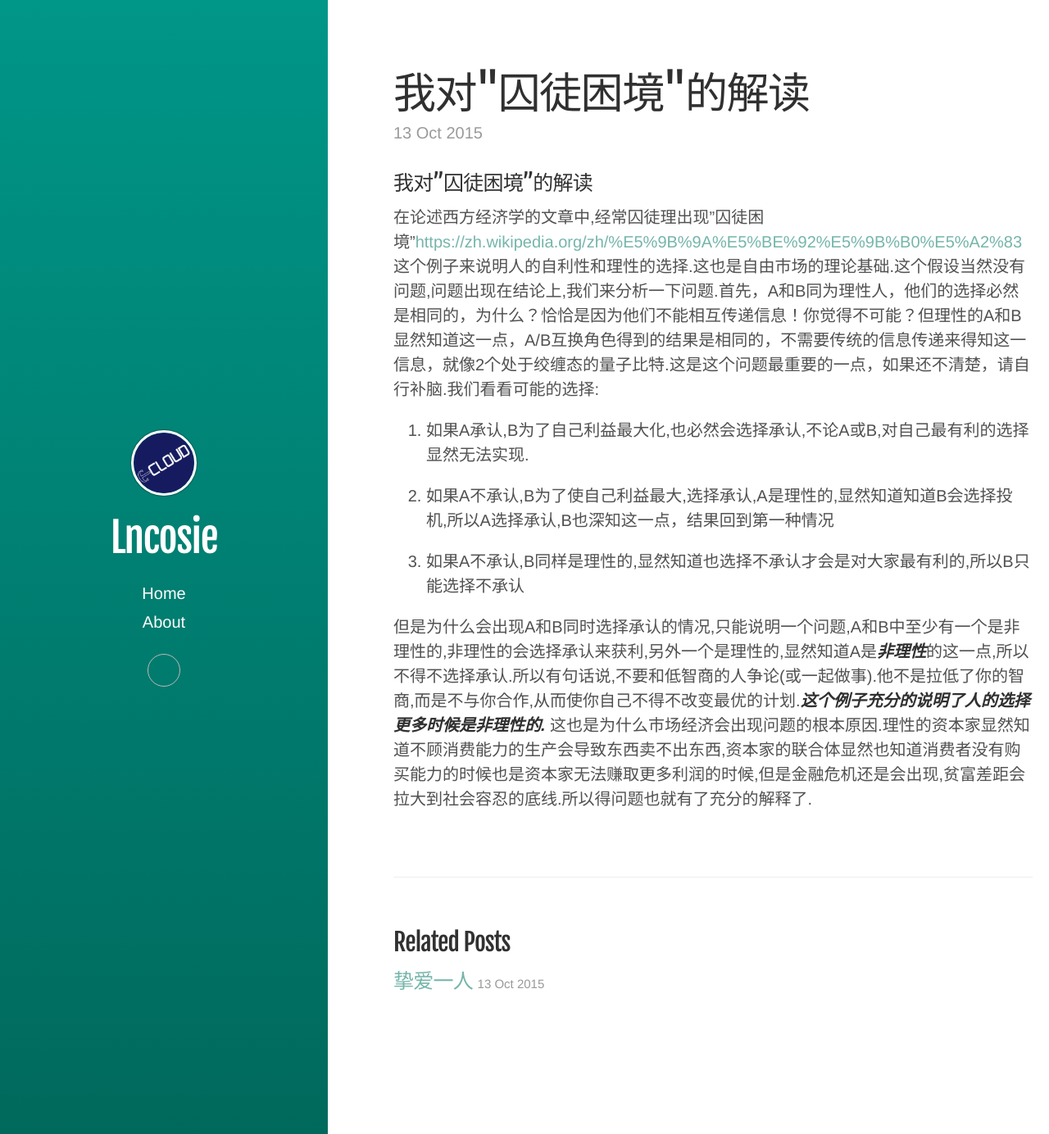
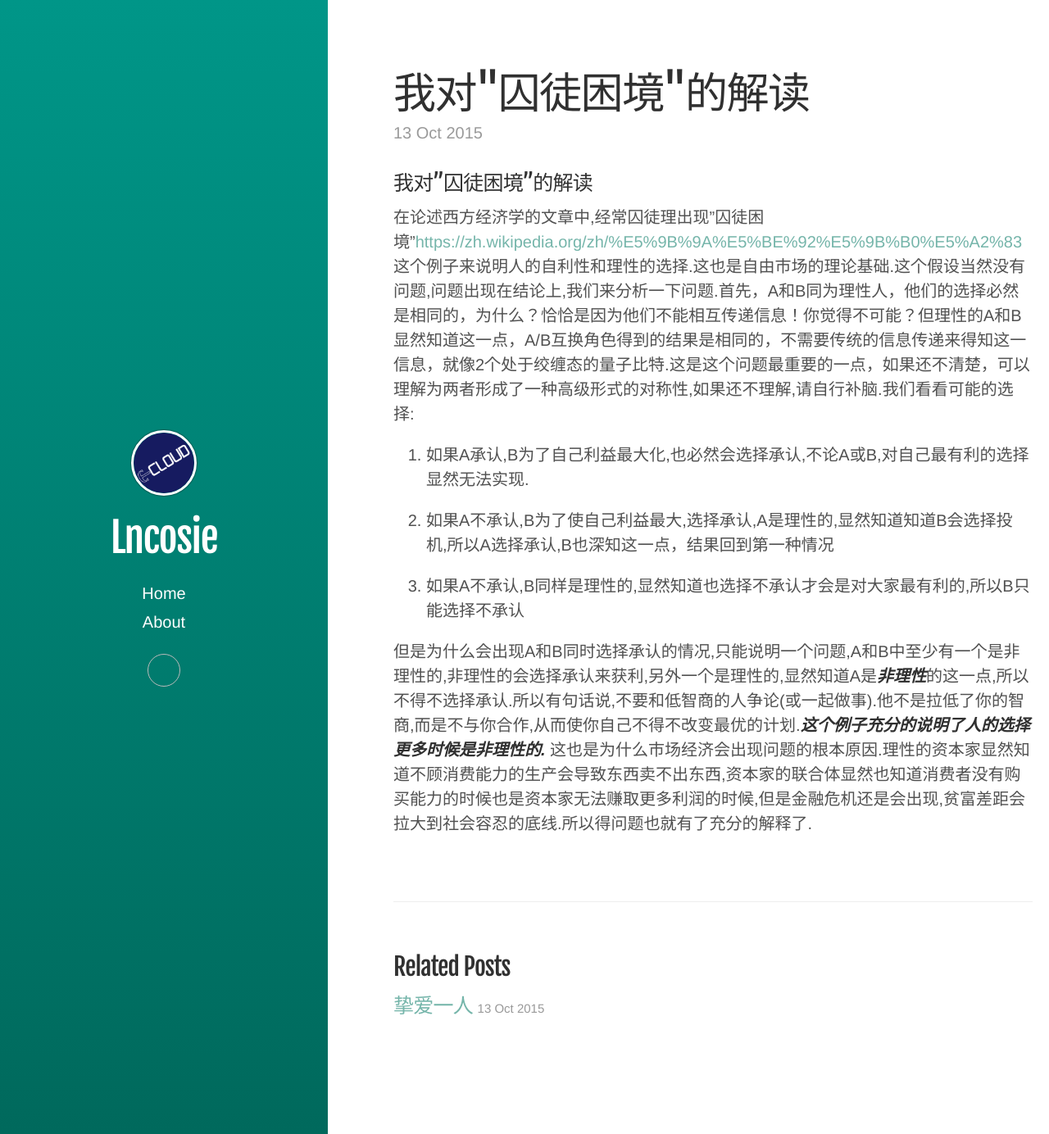
Before and after one commit to lncosie/lncosie.github.io, a Jekyll site: the page built from _posts/2015-10-13-ec.md, in a window 1280 px wide and 1384 px high. Shown: the whole window at 82% size. Built offline with Jekyll 4.4.1, drawn with Linux system fonts in a browser that asks for light colours; some web fonts are replaced; Markdown is read by kramdown in place of the engine named in the settings.

Commit message:
Update 2015-10-13-ec.md

```diff
--- a/_posts/2015-10-13-ec.md
+++ b/_posts/2015-10-13-ec.md
@@ -7,7 +7,7 @@ categories: [ecom.]
 
 
 ###我对"囚徒困境"的解读
-在论述西方经济学的文章中,经常囚徒理出现"囚徒困境"[https://zh.wikipedia.org/zh/%E5%9B%9A%E5%BE%92%E5%9B%B0%E5%A2%83](https://zh.wikipedia.org/zh/%E5%9B%9A%E5%BE%92%E5%9B%B0%E5%A2%83 "囚徒困境")这个例子来说明人的自利性和理性的选择.这也是自由市场的理论基础.这个假设当然没有问题,问题出现在结论上,我们来分析一下问题.首先，A和B同为理性人，他们的选择必然是相同的，为什么？恰恰是因为他们不能相互传递信息！你觉得不可能？但理性的A和B显然知道这一点，A/B互换角色得到的结果是相同的，不需要传统的信息传递来得知这一信息，就像2个处于绞缠态的量子比特.这是这个问题最重要的一点，如果还不清楚，请自行补脑.我们看看可能的选择:
+在论述西方经济学的文章中,经常囚徒理出现"囚徒困境"[https://zh.wikipedia.org/zh/%E5%9B%9A%E5%BE%92%E5%9B%B0%E5%A2%83](https://zh.wikipedia.org/zh/%E5%9B%9A%E5%BE%92%E5%9B%B0%E5%A2%83 "囚徒困境")这个例子来说明人的自利性和理性的选择.这也是自由市场的理论基础.这个假设当然没有问题,问题出现在结论上,我们来分析一下问题.首先，A和B同为理性人，他们的选择必然是相同的，为什么？恰恰是因为他们不能相互传递信息！你觉得不可能？但理性的A和B显然知道这一点，A/B互换角色得到的结果是相同的，不需要传统的信息传递来得知这一信息，就像2个处于绞缠态的量子比特.这是这个问题最重要的一点，如果还不清楚，可以理解为两者形成了一种高级形式的对称性,如果还不理解,请自行补脑.我们看看可能的选择:
 
 1. 如果A承认,B为了自己利益最大化,也必然会选择承认,不论A或B,对自己最有利的选择显然无法实现.
 
```
